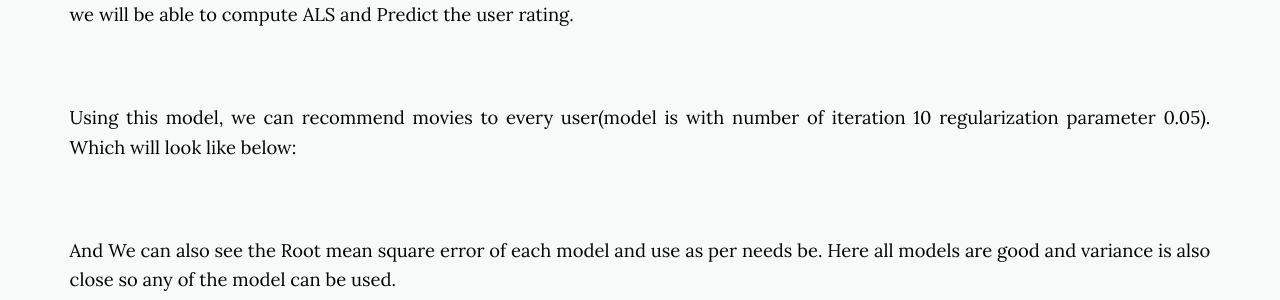
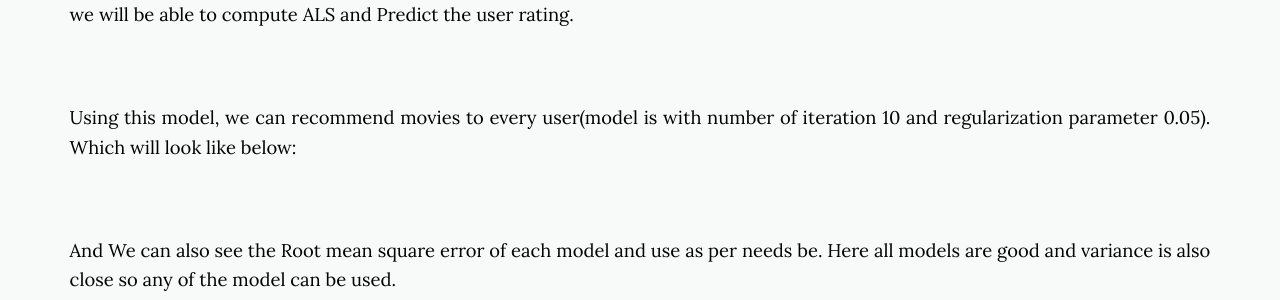
Before and after one commit to daftengineer/daftengineer.github.io, a Jekyll site: the page built from _posts/2018-09-06-collaborative-filtering.markdown, in a window 1280 px wide. Shown: the part 866-1166 px from the top of the page. Built offline with Jekyll 4.4.1, drawn with Linux system fonts in a browser that asks for light colours; nearby versions of some CDN libraries.

Commit message:
Update 2018-09-06-collaborative-filtering.markdown

```diff
--- a/_posts/2018-09-06-collaborative-filtering.markdown
+++ b/_posts/2018-09-06-collaborative-filtering.markdown
@@ -11,7 +11,7 @@ image-sm: https://daftengineer.github.io/media_assets/cf.jpg
   <p style="text-align:justify;">Collaborative filtering is method in which preference of an individual is predicted on basis of other individuals. We have several ways through which we can tackle this problem which includes memory based and model based. Here we will implement model based collaborative filter using Alternating Least Squares as regression model. </p>
   <p style="text-align:justify;">In this project, I have considered grid of parameters which includes regularization parameter and number of iteration and using that we will be able to compute ALS and Predict the user rating.</p>
   <img src="" />
-  <p style="text-align:justify;">Using this model, we can recommend movies to every user(model is with number of iteration 10 regularization parameter 0.05). Which will look like below:</p>
+  <p style="text-align:justify;">Using this model, we can recommend movies to every user(model is with number of iteration 10 and regularization parameter 0.05). Which will look like below:</p>
   <img src="" />
   <p style="text-align:justify;">And We can also see the Root mean square error of each model and use as per needs be. Here all models are good and variance is also close so any of the model can be used.</p>
   <img src="" />
```
